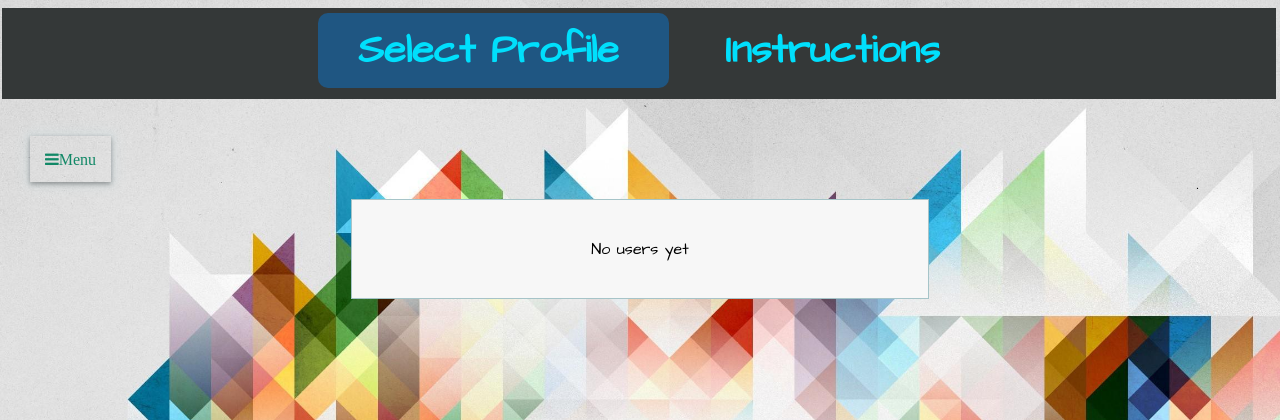
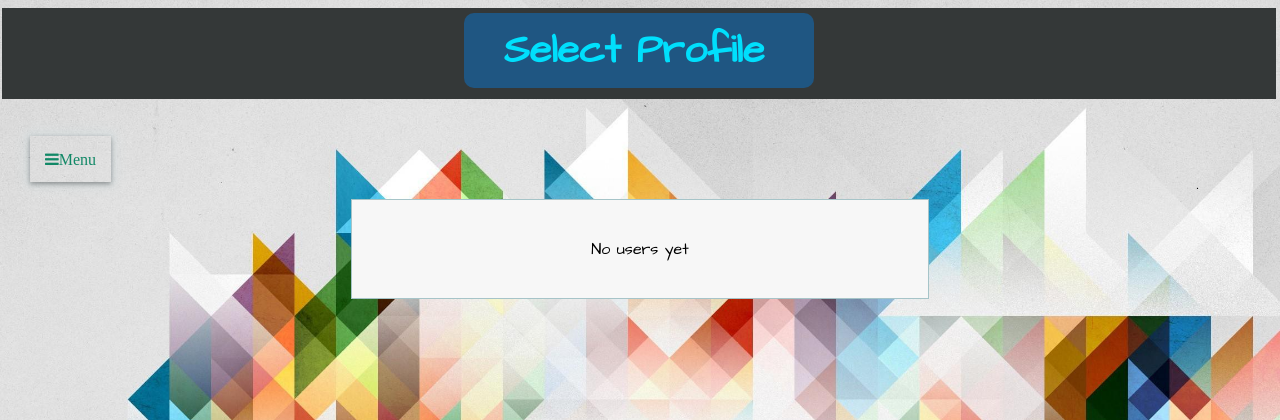
Before and after one commit to SooryaN/SpiderTask3, a PHP site: page /user in a window 1280 px wide. Shown: the top 420 px of the page. Run offline with PHP 8.4, Linux system fonts and the light colour scheme; data that the repository does not hold is empty; some libraries are stand-ins or nearby versions.

Commit message:
Removed superfluous text

```diff
--- a/profile.php
+++ b/profile.php
@@ -13,9 +13,6 @@
     else
     	echo 'Select Profile';
     ?></h1>
-</li>
-<li>
-    <h1><a href="" onclick="instruct();">Instructions</a></h1>
 </li>
 <?php endblock() ?>
 <?php startblock( 'main') ?>
```
